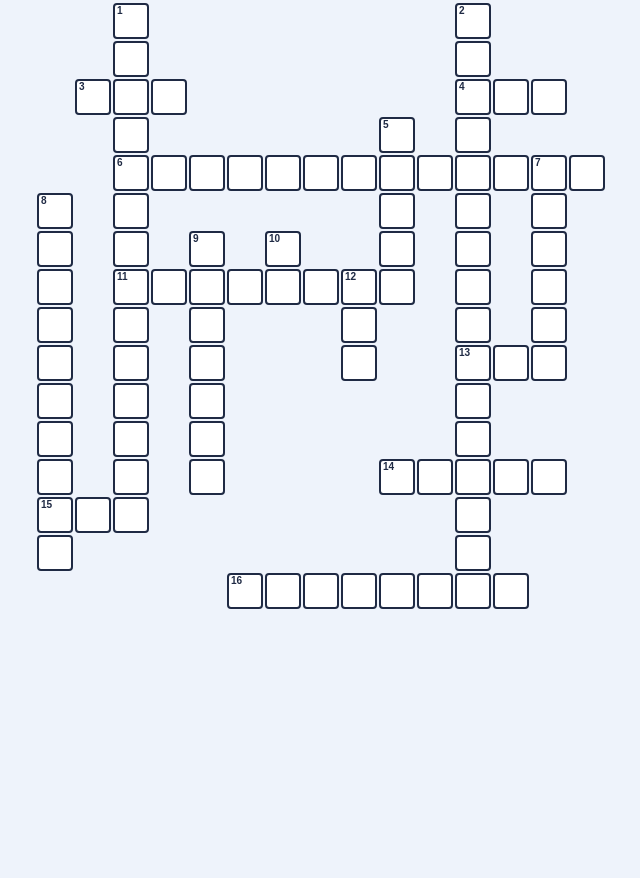
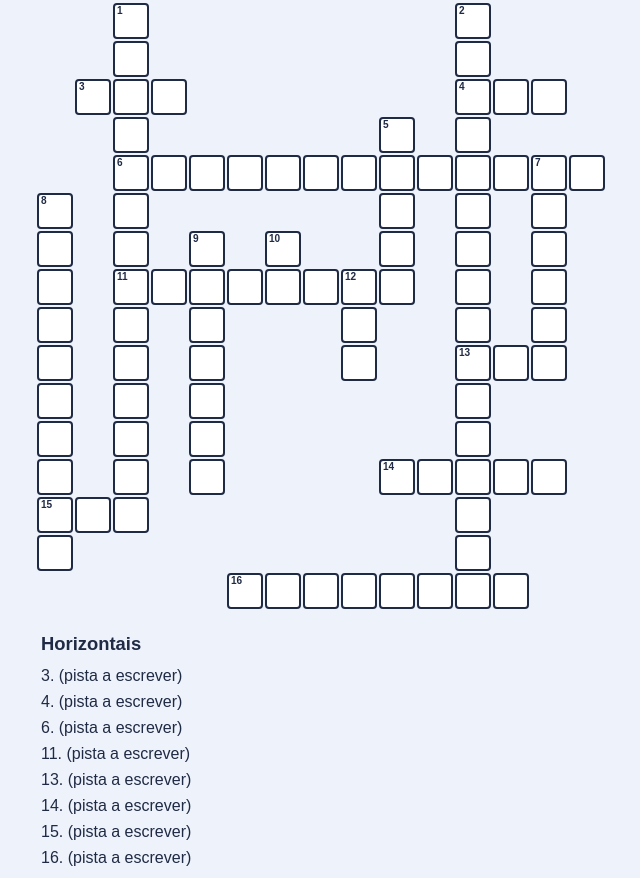
Before and after one commit to adrianpatricio-dev/arqcomp-cruzadinha, a plain HTML site: page index.html in a window 1280 px wide. Shown: the part 74-952 px from the top of the page, without its empty margins (319-959 px from the left). Before the commit the page ends 800 px from the top, so only its background shows below. Drawn offline with Linux system fonts and the light colour scheme.

Commit message:
feat: adiciona pistas horizontais e verticais
Co-Authored-By: Claude Opus 5.5 <noreply@anthropic.com>

```diff
--- a/index.html
+++ b/index.html
@@ -12,8 +12,22 @@
 <body>
     <h1>Cruzadinha de Arquitetura Computacional</h1>
 
-    <!-- Fica vazia por enquanto: o script.js vai criar as casas aqui dentro -->
-    <div id="tabuleiro"></div>
+    <main id="jogo">
+        <!-- Fica vazia: o script.js cria as casas aqui dentro -->
+        <div id="tabuleiro"></div>
+
+        <!-- As listas também ficam vazias: o script.js coloca as pistas -->
+        <section id="pistas">
+            <div>
+                <h2>Horizontais</h2>
+                <ul id="pistas-horizontais"></ul>
+            </div>
+            <div>
+                <h2>Verticais</h2>
+                <ul id="pistas-verticais"></ul>
+            </div>
+        </section>
+    </main>
 
     <!-- O script vem por último para que a div acima já exista quando ele rodar -->
     <script src="script.js"></script>
--- a/script.js
+++ b/script.js
@@ -4,25 +4,28 @@
 const LINHAS = 16;
 const COLUNAS = 15;
 
-// Cada objeto é uma palavra: onde começa (linha e coluna, contando a partir de 0)
-// e para onde vai ("H" = horizontal, "V" = vertical)
+// Texto provisório das pistas que ainda vão ser escritas
+const PISTA_PENDENTE = "(pista a escrever)";
+
+// Cada objeto é uma palavra: onde começa (linha e coluna, contando a partir de 0),
+// para onde vai ("H" = horizontal, "V" = vertical) e a pista que aparece na tela
 const palavras = [
-    { numero: 1,  palavra: "MEMORIADEMASSA",   linha: 0,  coluna: 2,  direcao: "V" },
-    { numero: 2,  palavra: "MICROCONTROLADOR", linha: 0,  coluna: 11, direcao: "V" },
-    { numero: 3,  palavra: "DMA",              linha: 2,  coluna: 1,  direcao: "H" },
-    { numero: 4,  palavra: "CPU",              linha: 2,  coluna: 11, direcao: "H" },
-    { numero: 5,  palavra: "CACHE",            linha: 3,  coluna: 9,  direcao: "V" },
-    { numero: 6,  palavra: "REGISTRADORES",    linha: 4,  coluna: 2,  direcao: "H" },
-    { numero: 7,  palavra: "EEPROM",           linha: 4,  coluna: 13, direcao: "V" },
-    { numero: 8,  palavra: "ADDRESSBUS",       linha: 5,  coluna: 0,  direcao: "V" },
-    { numero: 9,  palavra: "DATABUS",          linha: 6,  coluna: 4,  direcao: "V" },
-    { numero: 10, palavra: "UC",               linha: 6,  coluna: 6,  direcao: "V" },
-    { numero: 11, palavra: "DUALCORE",         linha: 7,  coluna: 2,  direcao: "H" },
-    { numero: 12, palavra: "RAM",              linha: 7,  coluna: 8,  direcao: "V" },
-    { numero: 13, palavra: "ROM",              linha: 9,  coluna: 11, direcao: "H" },
-    { numero: 14, palavra: "FLASH",            linha: 12, coluna: 9,  direcao: "H" },
-    { numero: 15, palavra: "ULA",              linha: 13, coluna: 0,  direcao: "H" },
-    { numero: 16, palavra: "QUADCORE",         linha: 15, coluna: 5,  direcao: "H" }
+    { numero: 1,  palavra: "MEMORIADEMASSA",   linha: 0,  coluna: 2,  direcao: "V", pista: PISTA_PENDENTE },
+    { numero: 2,  palavra: "MICROCONTROLADOR", linha: 0,  coluna: 11, direcao: "V", pista: PISTA_PENDENTE },
+    { numero: 3,  palavra: "DMA",              linha: 2,  coluna: 1,  direcao: "H", pista: PISTA_PENDENTE },
+    { numero: 4,  palavra: "CPU",              linha: 2,  coluna: 11, direcao: "H", pista: PISTA_PENDENTE },
+    { numero: 5,  palavra: "CACHE",            linha: 3,  coluna: 9,  direcao: "V", pista: "Memória rápida entre o processador e a memória principal, com os dados mais usados." },
+    { numero: 6,  palavra: "REGISTRADORES",    linha: 4,  coluna: 2,  direcao: "H", pista: PISTA_PENDENTE },
+    { numero: 7,  palavra: "EEPROM",           linha: 4,  coluna: 13, direcao: "V", pista: PISTA_PENDENTE },
+    { numero: 8,  palavra: "ADDRESSBUS",       linha: 5,  coluna: 0,  direcao: "V", pista: PISTA_PENDENTE },
+    { numero: 9,  palavra: "DATABUS",          linha: 6,  coluna: 4,  direcao: "V", pista: PISTA_PENDENTE },
+    { numero: 10, palavra: "UC",               linha: 6,  coluna: 6,  direcao: "V", pista: PISTA_PENDENTE },
+    { numero: 11, palavra: "DUALCORE",         linha: 7,  coluna: 2,  direcao: "H", pista: PISTA_PENDENTE },
+    { numero: 12, palavra: "RAM",              linha: 7,  coluna: 8,  direcao: "V", pista: PISTA_PENDENTE },
+    { numero: 13, palavra: "ROM",              linha: 9,  coluna: 11, direcao: "H", pista: PISTA_PENDENTE },
+    { numero: 14, palavra: "FLASH",            linha: 12, coluna: 9,  direcao: "H", pista: PISTA_PENDENTE },
+    { numero: 15, palavra: "ULA",              linha: 13, coluna: 0,  direcao: "H", pista: PISTA_PENDENTE },
+    { numero: 16, palavra: "QUADCORE",         linha: 15, coluna: 5,  direcao: "H", pista: PISTA_PENDENTE }
 ];
 
 
@@ -96,3 +99,36 @@ for (let i = 0; i < palavras.length; i++) {
     numero.textContent = p.numero;
     casa.appendChild(numero);
 }
+
+
+// ===== PARTE D: mostrar as pistas =====
+
+const listaHorizontais = document.getElementById("pistas-horizontais");
+const listaVerticais = document.getElementById("pistas-verticais");
+
+// Monta o texto de uma pista, por exemplo: "5. Memória rápida..."
+function textoDaPista(p) {
+    return p.numero + ". " + p.pista;
+}
+
+for (let i = 0; i < palavras.length; i++) {
+    const p = palavras[i];
+
+    const item = document.createElement("li");
+    item.textContent = textoDaPista(p);
+
+    // Clicar na pista leva o cursor para a primeira casa da palavra
+    item.addEventListener("click", function () {
+        campos[p.linha][p.coluna].focus();
+    });
+
+    // Cada pista vai para a lista da sua direção
+    if (p.direcao === "H") {
+        listaHorizontais.appendChild(item);
+    } else {
+        listaVerticais.appendChild(item);
+    }
+
+    // Guarda o item dentro da própria palavra, para marcar certo/errado depois
+    p.item = item;
+}
--- a/style.css
+++ b/style.css
@@ -80,3 +80,26 @@ h1 {
     font-weight: bold;
     pointer-events: none; /* o clique "atravessa" o número e chega no campo */
 }
+
+/* ===== Pistas ===== */
+#pistas {
+    text-align: left;
+    max-width: 560px;
+    margin: 24px auto 0;
+}
+
+#pistas h2 {
+    font-size: 1.15rem;
+    margin: 16px 0 8px;
+}
+
+#pistas ul {
+    list-style: none;  /* tira a bolinha: o número já vem no texto */
+    padding: 0;
+    margin: 0;
+}
+
+#pistas li {
+    padding: 4px 0;
+    cursor: pointer;   /* mostra a "mãozinha": dá para clicar na pista */
+}
```
